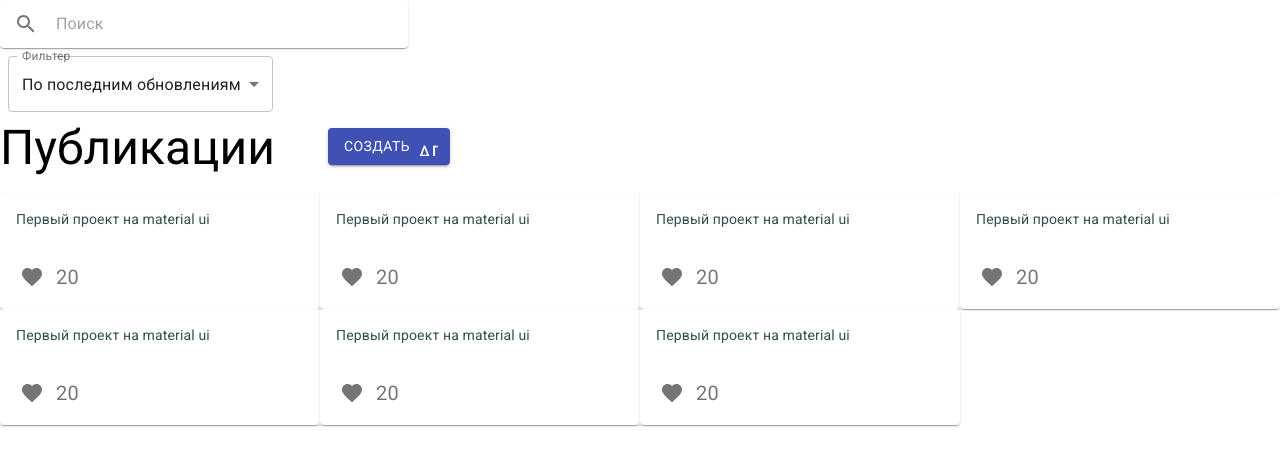
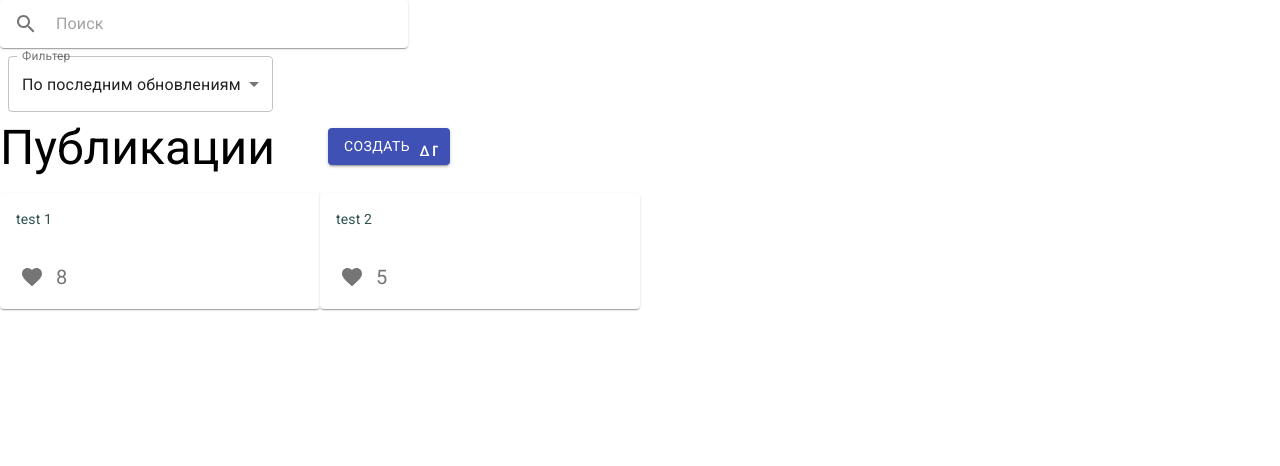
Before and after one commit to pavel-developer2001/blog, a React (Create React App) app: page / in a window 1280 px wide. Shown: the top 466 px of the page. Built offline with nearby package versions, Linux system fonts and the light colour scheme; the HTML template or start-up script is replaced by a standard one.

Commit message:
Create Article

```diff
--- a/src/App.tsx
+++ b/src/App.jsx
@@ -4,17 +4,23 @@ import {BrowserRouter as Router, Switch, Route} from 'react-router-dom'
 import Home from './pages/Home'
 import CreateArticle from './pages/CreateArticle'
 import Article from './pages/Article'
+import {TodoContextProvider} from './TodoContext'
 
 const App = () => {
   return (
     <div className="App">
+      <TodoContextProvider >
        <Router>
          <Switch>
            <Route exact path='/' component={Home} />
            <Route exact path='/create' component={CreateArticle} />
-           <Route path='/1' component={Article} />
+           {/* <Route path='/:id' render={({match}) => {
+        const {id} = match.params;
+        return <Article id ={id}/> }} /> */}
+        <Route exact path='/:id' component={Article} />
          </Switch>
       </Router>
+      </TodoContextProvider>
     </div>
   );
 }
--- /dev/null
+++ b/src/TodoContext.jsx
@@ -0,0 +1,30 @@
+import React from 'react'
+
+export const TodoContext = React.createContext();
+
+export const TodoContextProvider = (props) => {
+    const [todos, setTodos] = React.useState([
+    {
+        id: 1,
+        title: "Test1",
+        text: "test 1",
+        like: 8
+    },
+    {
+        id: 2,
+        title: "Test2",
+        text: "test 2",
+        like: 5
+    }
+])
+    const addTodo = (item) => {
+        setTodos([...todos, item])
+    }
+    return (
+        <TodoContext.Provider
+        value={{todos, setTodos, addTodo}}
+        >
+             {props.children}
+        </TodoContext.Provider>
+    )
+}
--- a/src/components/ArticleList.tsx
+++ b/src/components/ArticleList.jsx
@@ -1,5 +1,6 @@
 import React from 'react';
-import {Link} from 'react-router-dom'
+import {Link, useHistory} from 'react-router-dom'
+import { TodoContext } from '../TodoContext';
 
 import { makeStyles, Theme, createStyles } from '@material-ui/core/styles';
 import Card from '@material-ui/core/Card';
@@ -13,7 +14,7 @@ import Grid from '@material-ui/core/Grid';
 
 
 
-const useStyles = makeStyles((theme: Theme) =>
+const useStyles = makeStyles((theme) =>
   createStyles({
     root: {
       maxWidth: 345,
@@ -21,14 +22,15 @@ const useStyles = makeStyles((theme: Theme) =>
   }),
 );
 
-function ArticleListItem() {
+function ArticleListItem({text, like, id}) {
   const classes = useStyles();
-
+  const history = useHistory()
   return (
     <Card className={classes.root}>
       <CardContent>
         <Typography variant="body2" color="textSecondary" component="p">
-          <Link to='/1'>Первый проект на material ui</Link>
+          {/* <Link to={() => history.push(`/${id}`)}>{text}</Link> */}
+          <Link to='/1'>{text}</Link>
         </Typography>
       </CardContent>
       <CardActions disableSpacing>
@@ -36,7 +38,7 @@ function ArticleListItem() {
           <FavoriteIcon />
         </IconButton>
         <Typography variant="h6" color="textSecondary" component="span">
-          20
+          {like}
         </Typography>
       </CardActions>
     </Card>
@@ -44,30 +46,18 @@ function ArticleListItem() {
 }
 
 const ArticleList = () => {
+  const {todos} = React.useContext(TodoContext)
     return (
         <div className='article-list'>
             <Grid container>
-                <Grid item xs={3}>
-                    <ArticleListItem />
-                </Grid>
-                <Grid item xs={3}>
-                    <ArticleListItem />
-                </Grid>
-                <Grid item xs={3}>
-                    <ArticleListItem />
-                </Grid>
-                <Grid item xs={3}>
-                    <ArticleListItem />
-                </Grid>
-                <Grid item xs={3}>
-                    <ArticleListItem />
-                </Grid>
-                <Grid item xs={3}>
-                    <ArticleListItem />
-                </Grid>
-                <Grid item xs={3}>
-                    <ArticleListItem />
-                </Grid>
+
+                  {todos.map(obj => {
+                    return <Grid item xs={3}>
+                    <ArticleListItem text={obj.text} id={obj.id} key={obj.id} like={obj.like} />
+                    </Grid>
+                  })}
+
+
             </Grid>
         </div>
     )
--- a/src/pages/Article.tsx
+++ b/src/pages/Article.jsx
@@ -10,9 +10,13 @@ import CreateIcon from '@material-ui/icons/Create';
 import ArrowBackIcon from '@material-ui/icons/ArrowBack';
 import MoreVertIcon from '@material-ui/icons/MoreVert';
 import Button from '@material-ui/core/Button';
+import {TodoContext} from '../TodoContext'
 
-const Article = () => {
+const Article= ({id}) => {
     const [off, setOff] = React.useState(false)
+    const {todos} = React.useContext(TodoContext)
+    // const item = todos.filter((prev) => prev.filter((_, cId) => id == cId))
+    // console.log(item)
     return (
         <div className='article'>
              <Grid container>
@@ -25,12 +29,10 @@ const Article = () => {
                 </Grid>
                 <Grid item xs={7}>
                     <Typography variant="h4" gutterBottom>
-                        Мой первый проект на material ui
+                        {todos.title}
                     </Typography>
                     <Typography variant="body2" gutterBottom>
-        body2. Lorem ipsum dolor sit amet, consectetur adipisicing elit. Quos blanditiis tenetur
-        unde suscipit, quam beatae rerum inventore consectetur, neque doloribus, cupiditate numquam
-        dignissimos laborum fugiat deleniti? Eum quasi quidem quibusdam.
+        {todos.text}
                     </Typography>
                 </Grid>
                 <Grid item xs={3}>
--- a/src/pages/CreateArticle.tsx
+++ b/src/pages/CreateArticle.jsx
@@ -1,5 +1,5 @@
 import React from 'react'
-import {Link} from 'react-router-dom'
+import {Link, useHistory} from 'react-router-dom'
 
 import Grid from '@material-ui/core/Grid';
 import IconButton from '@material-ui/core/IconButton';
@@ -8,8 +8,9 @@ import Button from '@material-ui/core/Button';
 
 import { createStyles, makeStyles, Theme } from '@material-ui/core/styles';
 import TextField from '@material-ui/core/TextField';
+import {TodoContext} from '../TodoContext'
 
-const useStyles = makeStyles((theme: Theme) =>
+const useStyles = makeStyles((theme) =>
   createStyles({
     root: {
       '& .MuiTextField-root': {
@@ -26,39 +27,57 @@ const useStyles = makeStyles((theme: Theme) =>
 
 const CreateArticle = () => {
     const classes = useStyles();
+    const {todos, addTodo} = React.useContext(TodoContext)
+    const [title, setTitle] = React.useState('')
+    const [text, setText] = React.useState('')
+
+    const [todo, setTodo] = React.useState(todos)
+    const history = useHistory()
+
+    const handleSubmit = (e) => {
+        e.preventDefault();
+        const newItem = { id: todo.length + 1, title, text, like: 0}
+        addTodo(newItem)
+        setTitle('')
+        setText('')
+        console.log(todos)
+        history.push('/')
+    }
     return (
         <div className='create-article'>
             <Grid container>
-                <Grid item xs={2}>
+                <Grid item xs={3}>
                     <Link to='/'>
                         <IconButton aria-label="delete">
                             <ArrowBackIcon />
                         </IconButton>
                     </Link>
                 </Grid>
-                <Grid item xs={6}>
-                <form className={classes.root} noValidate autoComplete="off">
+                <Grid item xs={7}>
+                <form className={classes.root} onSubmit={handleSubmit} noValidate autoComplete="off">
                     <div>
                         <TextField
                         id="outlined-textarea"
                         label="Заголовок"
                         multiline
+                        value={title}
+                        onChange={(e) => setTitle(e.target.value)}
                         variant="outlined"
                         />
                         <TextField
                         id="outlined-multiline-static"
                         label="Текст"
                         multiline
+                        value={text}
+                        onChange={(e) => setText(e.target.value)}
                         rows={4}
                         variant="outlined"
                         />
                     </div>
-                    </form>
-                </Grid>
-                <Grid item xs={4}>
-                    <Button className={classes.btn} variant="contained" color="primary" disableElevation>
+                    <Button className={classes.btn} variant="contained" onClick={handleSubmit}  color="primary" disableElevation>
                     Опубликовать
                     </Button>
+                </form>
                 </Grid>
             </Grid>
         </div>
--- a/src/pages/Home.tsx
+++ b/src/pages/Home.tsx
@@ -12,6 +12,7 @@ import Filter from '../components/Filter'
 import Search from '../components/Search'
 import ArticleList from '../components/ArticleList'
 
+
 const useStyles = makeStyles((theme: Theme) =>
   createStyles({
     button: {
@@ -22,6 +23,7 @@ const useStyles = makeStyles((theme: Theme) =>
 
 const Home = () => {
     const classes = useStyles()
+
     return (
         <div className='home'>
             <Search />
```
Also changed, not shown: 1 other file (tests, documents, lock files or other folders).
